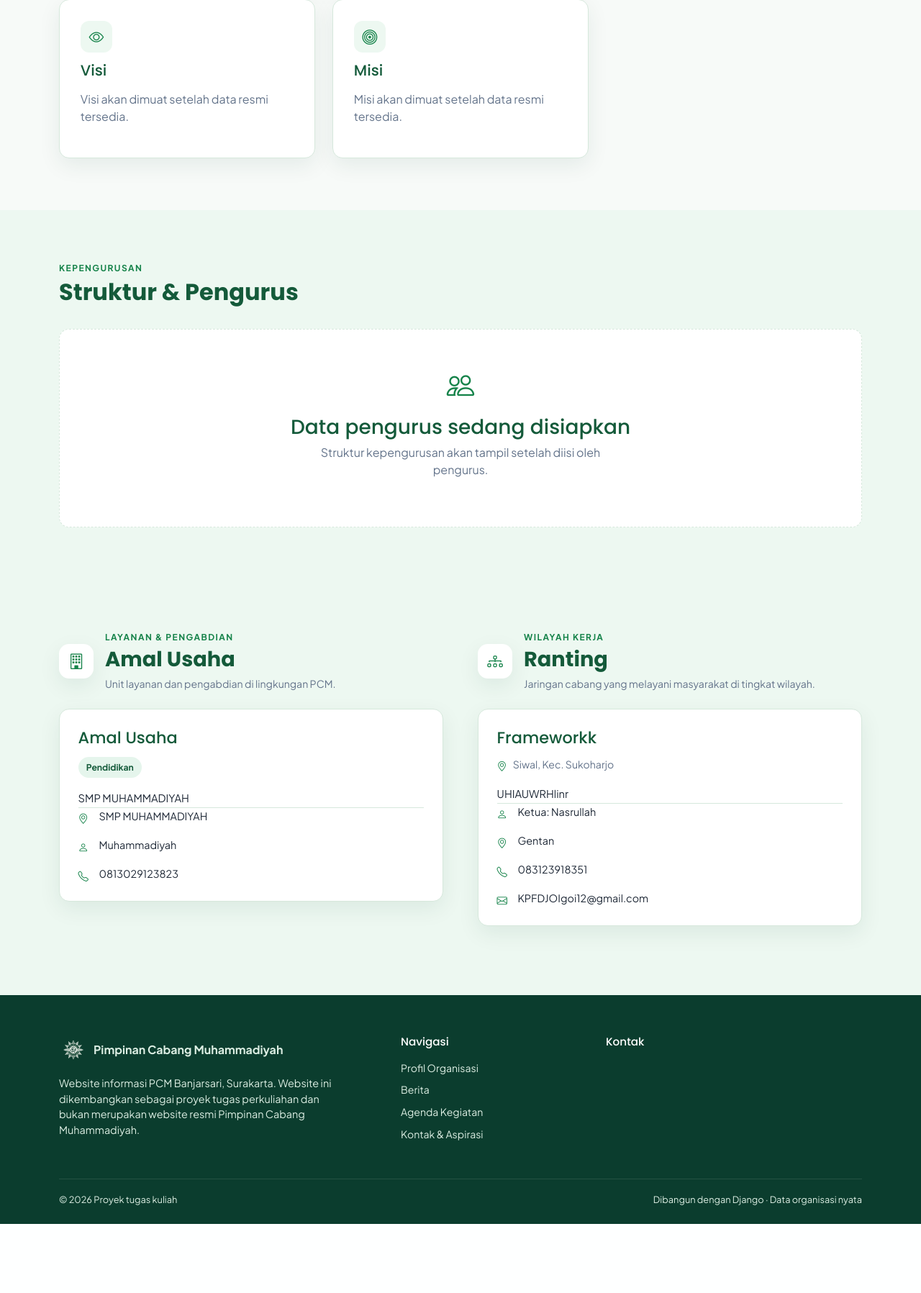
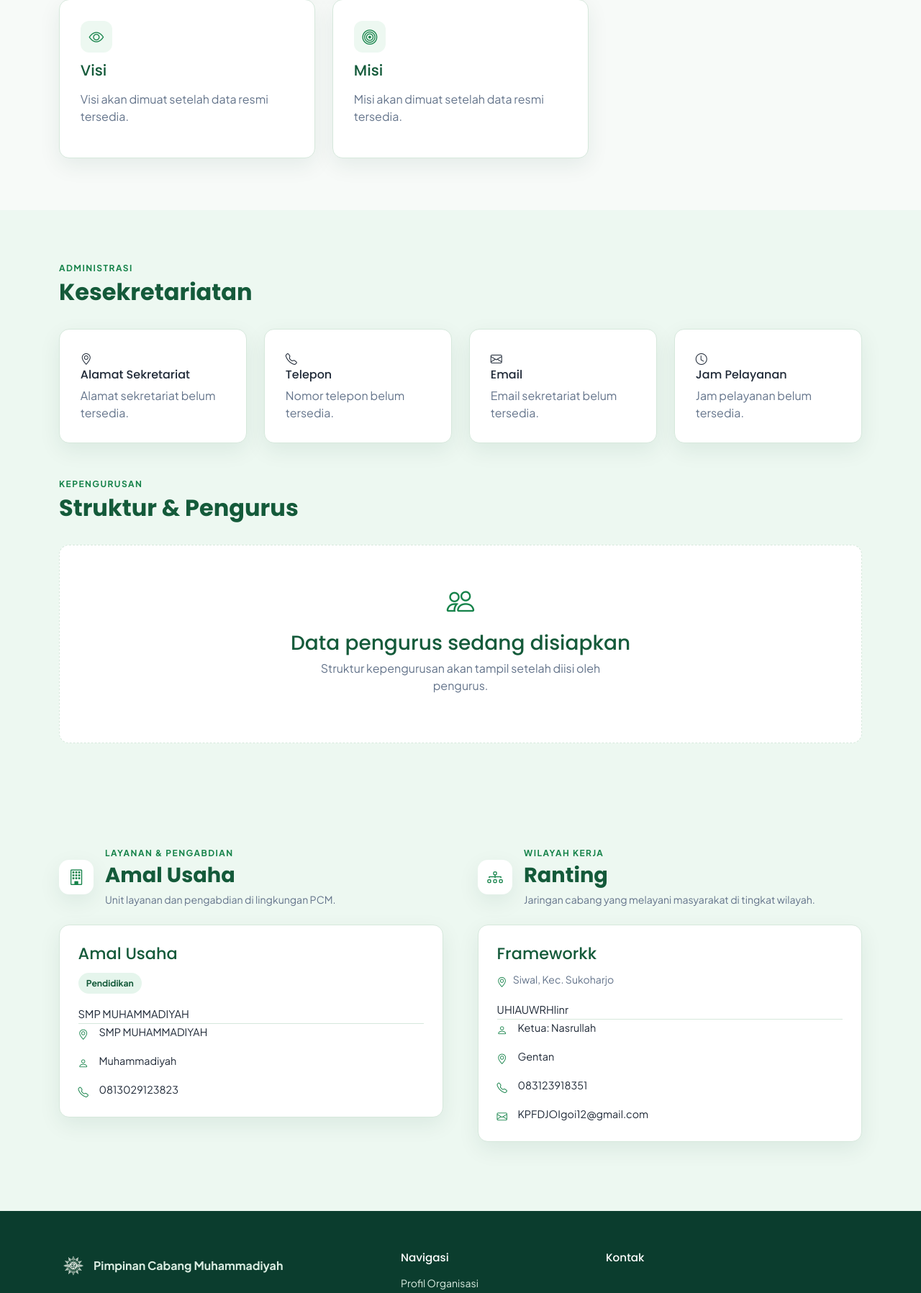
Before and after one commit to iqbalmieayamm-jpg/website-pcm, a Django app: page /profil/ in a window 1280 px wide. Shown: the part 1021-2818 px from the top of the page at 72% size. Before the commit the page ends 2722 px from the top, so only its background shows below. Run offline with Django 5.2, Linux system fonts and the light colour scheme; data comes from the database, SQL or seed files in the repository; data that the repository does not hold is empty; parts of the project's set-up code (start-up, migrations or seed data) failed here and were passed over.

Commit message:
tambah informasi kontak di bagian administrasi pada profil organisasi

```diff
--- a/templates/core/profile.html
+++ b/templates/core/profile.html
@@ -94,6 +94,40 @@
 
 <section class="section section-alt">
   <div class="container">
+    <div class="section-head reveal">
+      <div><p class="eyebrow">Administrasi</p><h2>Kesekretariatan</h2></div>
+    </div>
+    <div class="row g-4 mb-5">
+      <div class="col-md-6 col-lg-3">
+        <div class="content-card reveal h-100">
+          <span class="vm-icon"><i class="bi bi-geo-alt"></i></span>
+          <h3 class="h6">Alamat Sekretariat</h3>
+          {% if org.alamat %}<p class="muted mb-0">{{ org.alamat|linebreaksbr }}</p>{% else %}<p class="muted mb-0">Alamat sekretariat belum tersedia.</p>{% endif %}
+        </div>
+      </div>
+      <div class="col-md-6 col-lg-3">
+        <div class="content-card reveal h-100">
+          <span class="vm-icon"><i class="bi bi-telephone"></i></span>
+          <h3 class="h6">Telepon</h3>
+          {% if org.telepon %}<p class="muted mb-0">{{ org.telepon }}</p>{% else %}<p class="muted mb-0">Nomor telepon belum tersedia.</p>{% endif %}
+        </div>
+      </div>
+      <div class="col-md-6 col-lg-3">
+        <div class="content-card reveal h-100">
+          <span class="vm-icon"><i class="bi bi-envelope"></i></span>
+          <h3 class="h6">Email</h3>
+          {% if org.email %}<p class="muted mb-0">{{ org.email }}</p>{% else %}<p class="muted mb-0">Email sekretariat belum tersedia.</p>{% endif %}
+        </div>
+      </div>
+      <div class="col-md-6 col-lg-3">
+        <div class="content-card reveal h-100">
+          <span class="vm-icon"><i class="bi bi-clock"></i></span>
+          <h3 class="h6">Jam Pelayanan</h3>
+          {% if org.jam_kantor %}<p class="muted mb-0">{{ org.jam_kantor }}</p>{% else %}<p class="muted mb-0">Jam pelayanan belum tersedia.</p>{% endif %}
+        </div>
+      </div>
+    </div>
+
     <div class="section-head reveal">
       <div><p class="eyebrow">Kepengurusan</p><h2>Struktur &amp; Pengurus</h2></div>
     </div>
```
